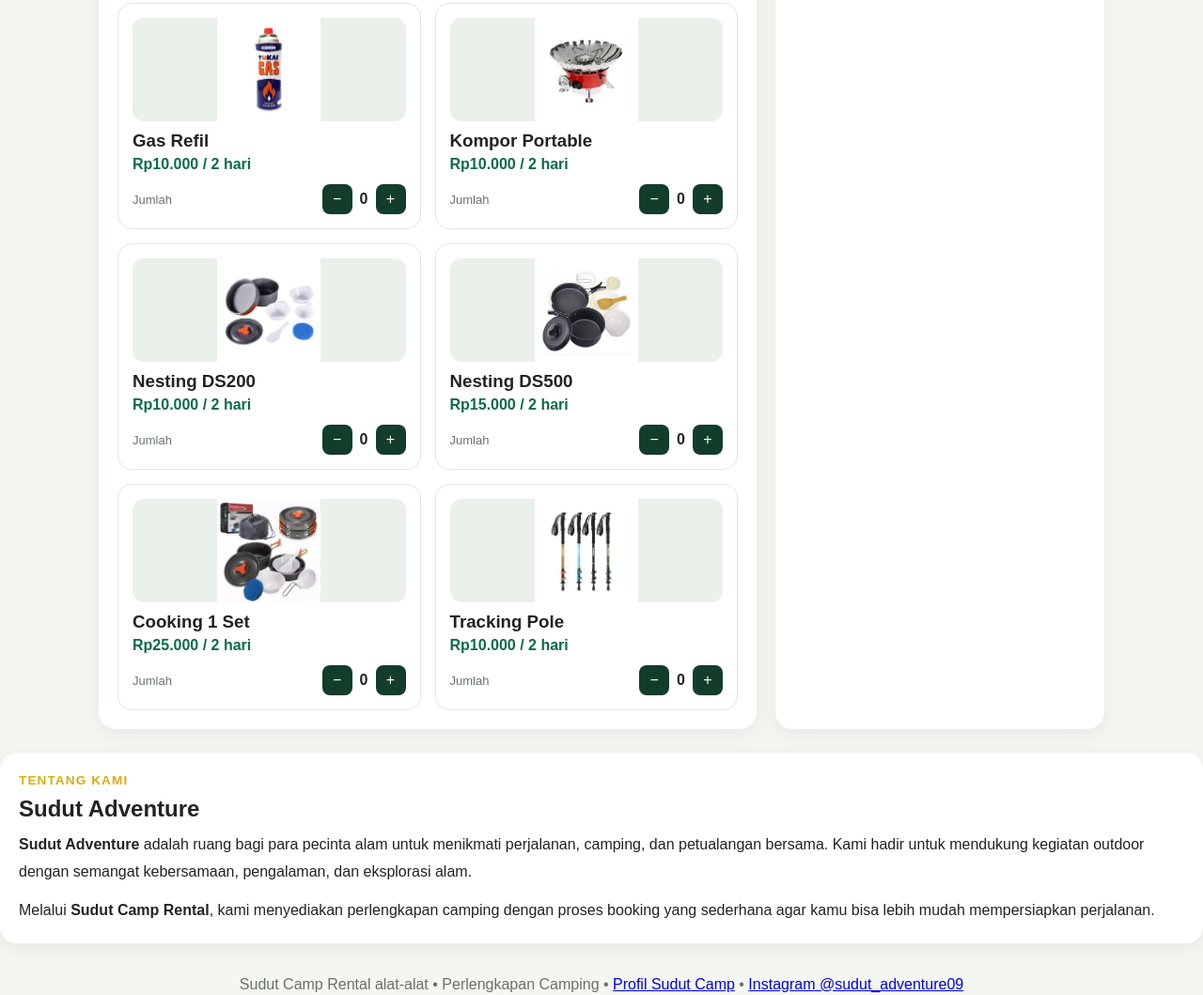
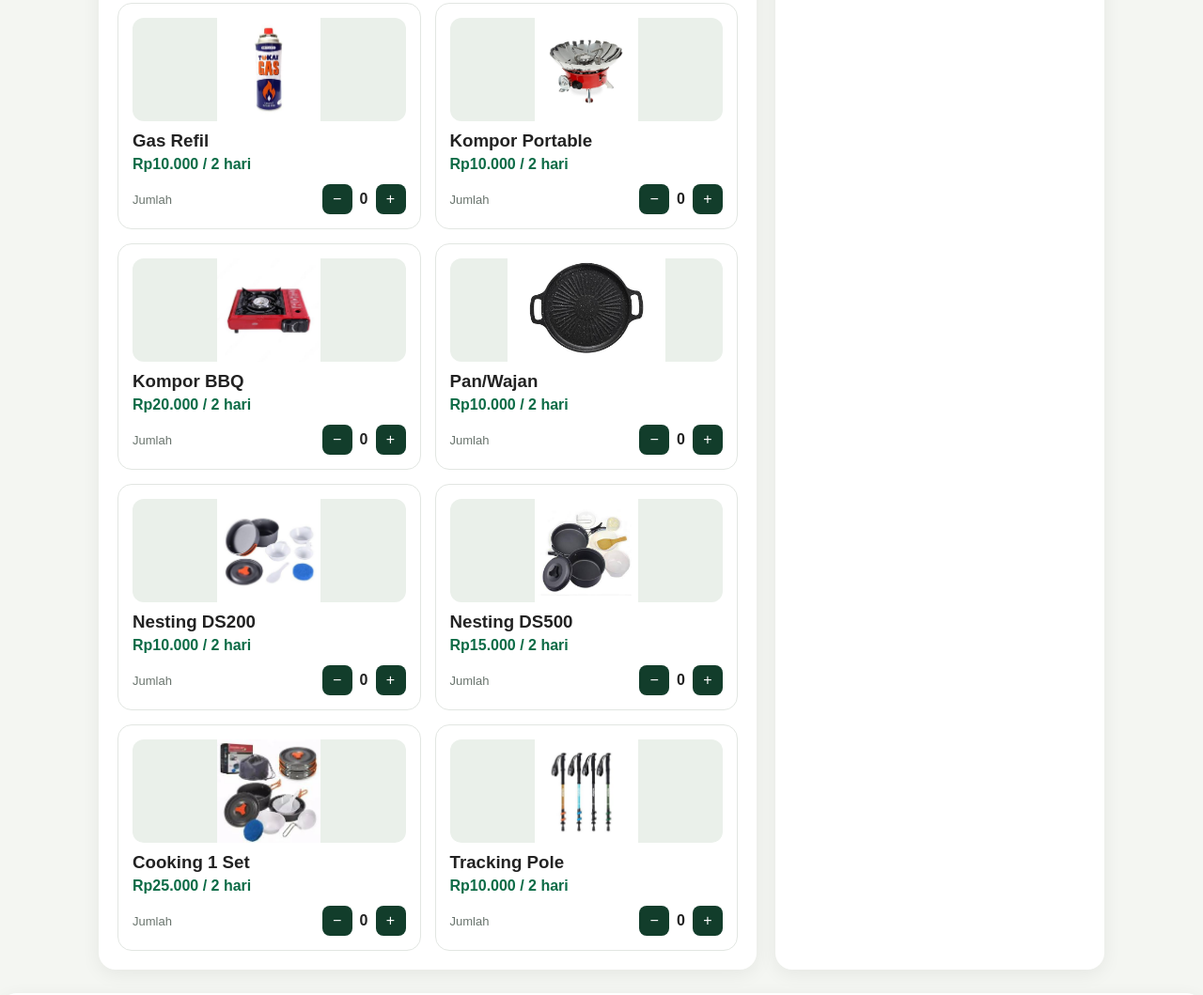
Before and after one commit to donibisnis82-hash/SUDU_ADVENTURE, a plain HTML site: page index.html in a window 1280 px wide. Shown: the part 2674-3733 px from the top of the page at 94% size. Drawn offline with Linux system fonts and the light colour scheme.

Commit message:
Update index.html

```diff
--- a/index.html
+++ b/index.html
@@ -178,6 +178,8 @@ const produk=[
   ["Sepatu Outdoor", 25000, "", "sepatu.jpg"],
   ["Gas Refil", 10000, "", "gas.jpg"],
   ["Kompor Portable", 10000, "", "kompor.jpg"],
+  ["Kompor BBQ", 20000, "", "bbq.jpg"],
+  ["Pan/Wajan", 10000, "", "pan.jpg"],
   ["Nesting DS200", 10000, "", "nesting-ds200.jpg"],
   ["Nesting DS500", 15000, "", "nesting-ds500.jpg"],
   ["Cooking 1 Set", 25000, "", "cooking-set.jpg"],
```
